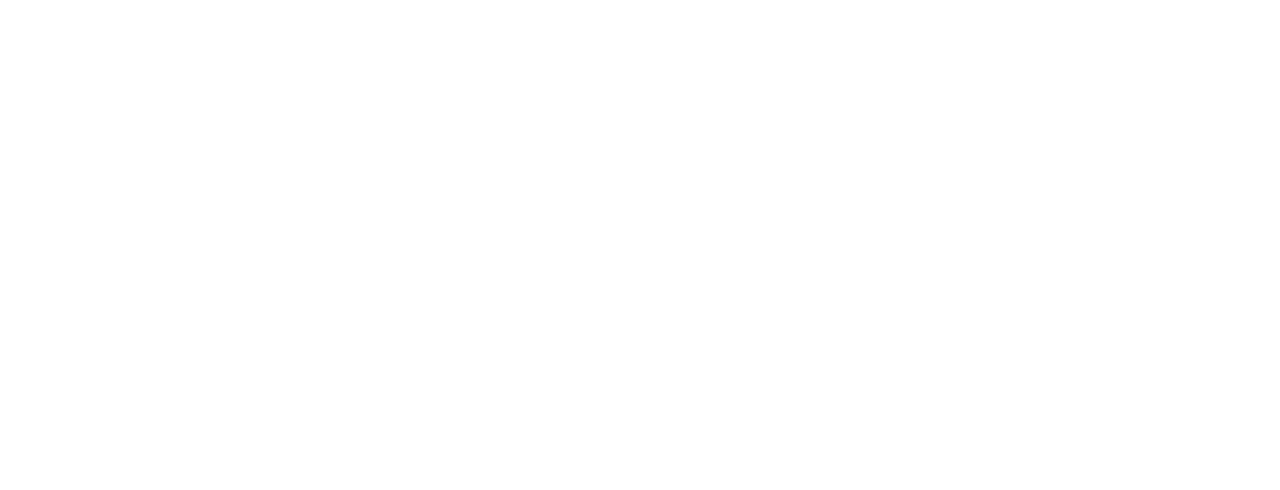
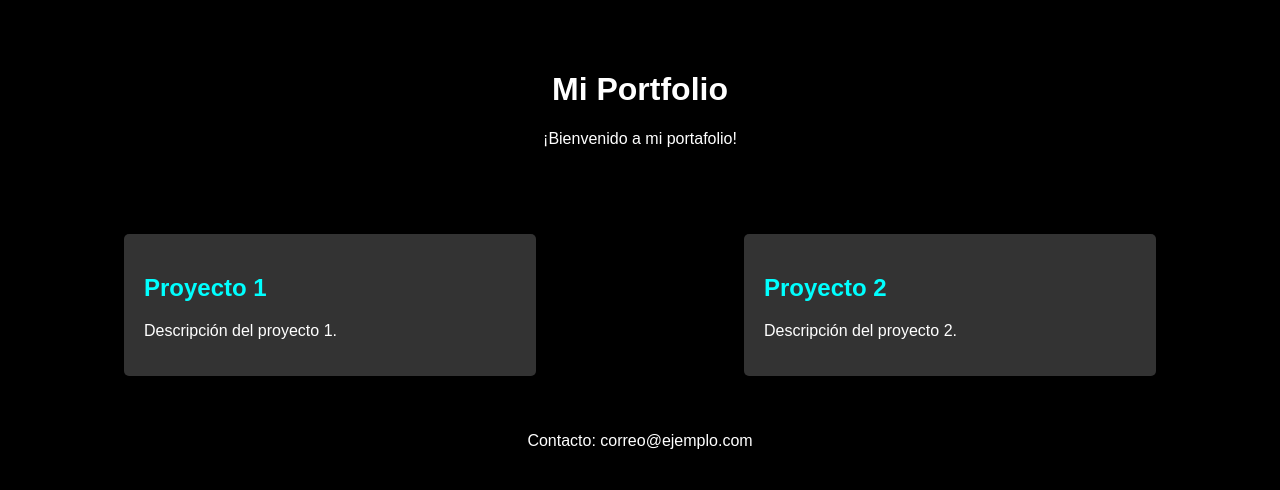
Before and after one commit to FrannDzs/franndzs.github.io, a plain HTML site: page index.html in a window 1280 px wide. Drawn offline with Linux system fonts and the light colour scheme.

Commit message:
Initial commit

```diff
--- a/index.html
+++ b/index.html
@@ -1,10 +1,30 @@
 <!DOCTYPE html>
-<html>
+<html lang="es">
 <head>
-    <meta charset="UTF-8" />
-    <title>"Hello World"</title>
+    <meta charset="UTF-8">
+    <meta name="viewport" content="width=device-width, initial-scale=1.0">
+    <title>Mi Portfolio</title>
+    <link rel="stylesheet" href="styles.css">
 </head>
 <body>
+    <header>
+        <h1>Mi Portfolio</h1>
+        <p>¡Bienvenido a mi portafolio!</p>
+    </header>
 
+    <section class="projects">
+        <div class="project">
+            <h2>Proyecto 1</h2>
+            <p>Descripción del proyecto 1.</p>
+        </div>
+        <div class="project">
+            <h2>Proyecto 2</h2>
+            <p>Descripción del proyecto 2.</p>
+        </div>
+    </section>
+
+    <footer>
+        <p>Contacto: correo@ejemplo.com</p>
+    </footer>
 </body>
 </html>
--- /dev/null
+++ b/styles.css
@@ -0,0 +1,47 @@
+body {
+    background-color: #000;
+    color: #fff;
+    font-family: Arial, sans-serif;
+    margin: 0;
+}
+
+header {
+    text-align: center;
+    padding: 50px 0;
+}
+
+.projects {
+    display: flex;
+    justify-content: space-around;
+    padding: 20px;
+}
+
+.project {
+    background-color: #333;
+    color: #fff;
+    padding: 20px;
+    border-radius: 5px;
+    width: 30%;
+}
+
+footer {
+    text-align: center;
+    padding: 20px 0;
+}
+
+h1 {
+    color: #fuchsia;
+}
+
+h2 {
+    color: #0ff;
+}
+
+a {
+    color: #fff;
+    text-decoration: none;
+}
+
+a:hover {
+    color: #fuchsia;
+}
```
